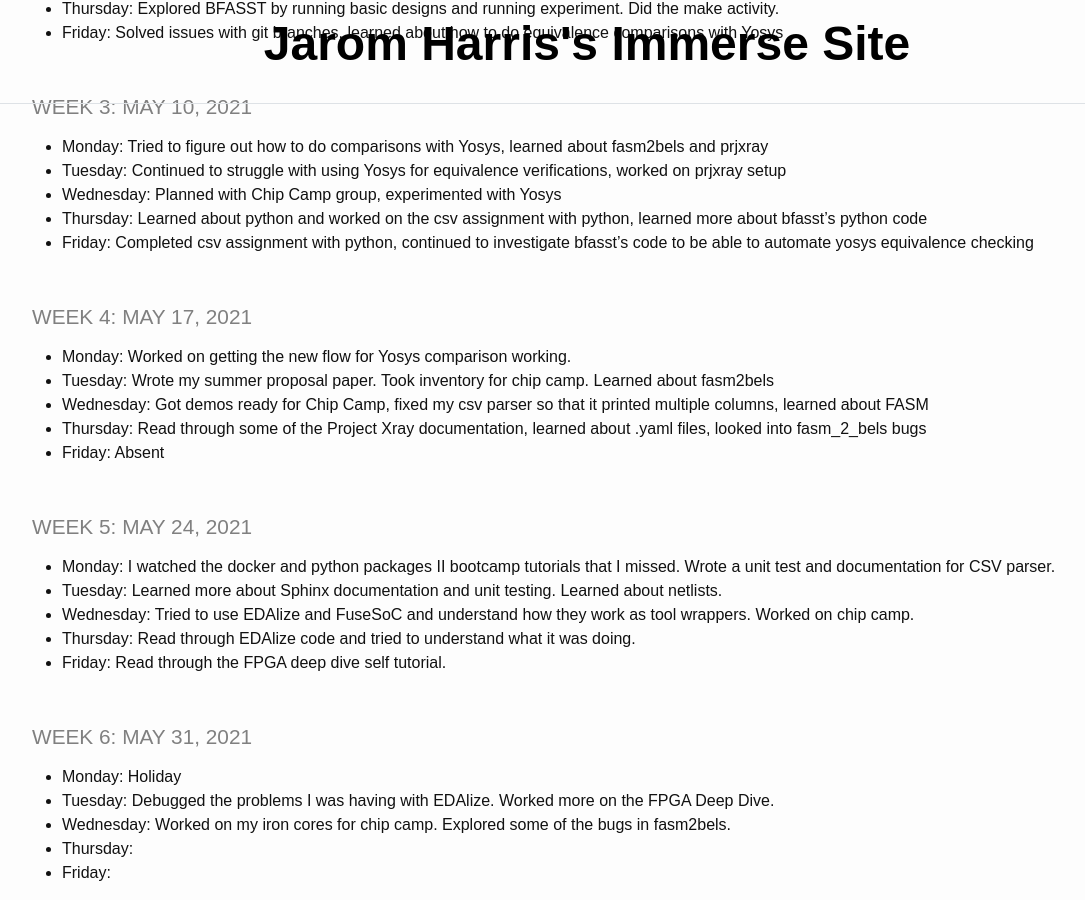
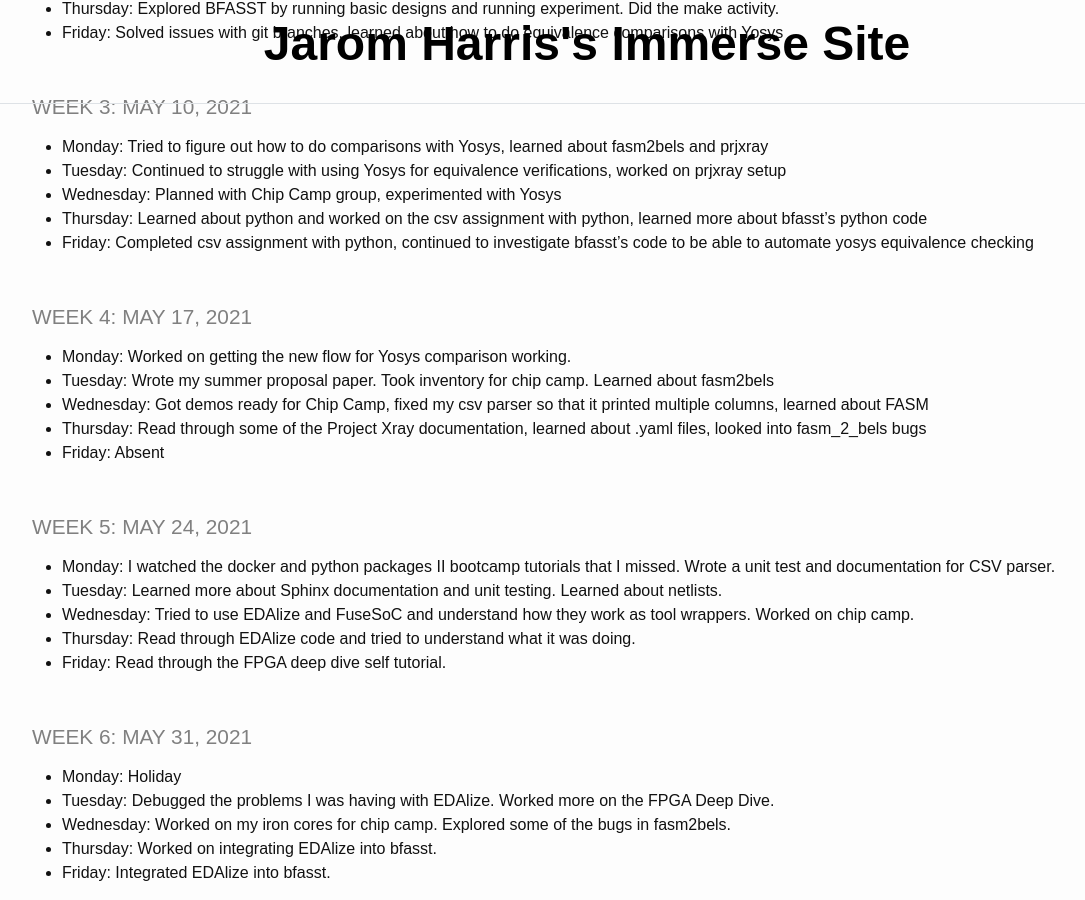
Before and after one commit to jaromharris/immerse, a Jekyll site: the page built from index.md, in a window 1280 px wide and 900 px high, scrolled down 547 px. Shown: the whole window, without its empty margins (53-1138 px from the left). Built offline with Jekyll 4.4.1, drawn with Linux system fonts in a browser that asks for light colours.

Commit message:
Update index.md

```diff
--- a/index.md
+++ b/index.md
@@ -43,5 +43,5 @@ title: IMMERSE Log
 * **Monday**: Holiday
 * **Tuesday**: Debugged the problems I was having with EDAlize. Worked more on the FPGA Deep Dive.
 * **Wednesday**: Worked on my iron cores for chip camp. Explored some of the bugs in fasm2bels.
-* **Thursday**:
-* **Friday**:
+* **Thursday**: Worked on integrating EDAlize into bfasst.
+* **Friday**: Integrated EDAlize into bfasst.
```
